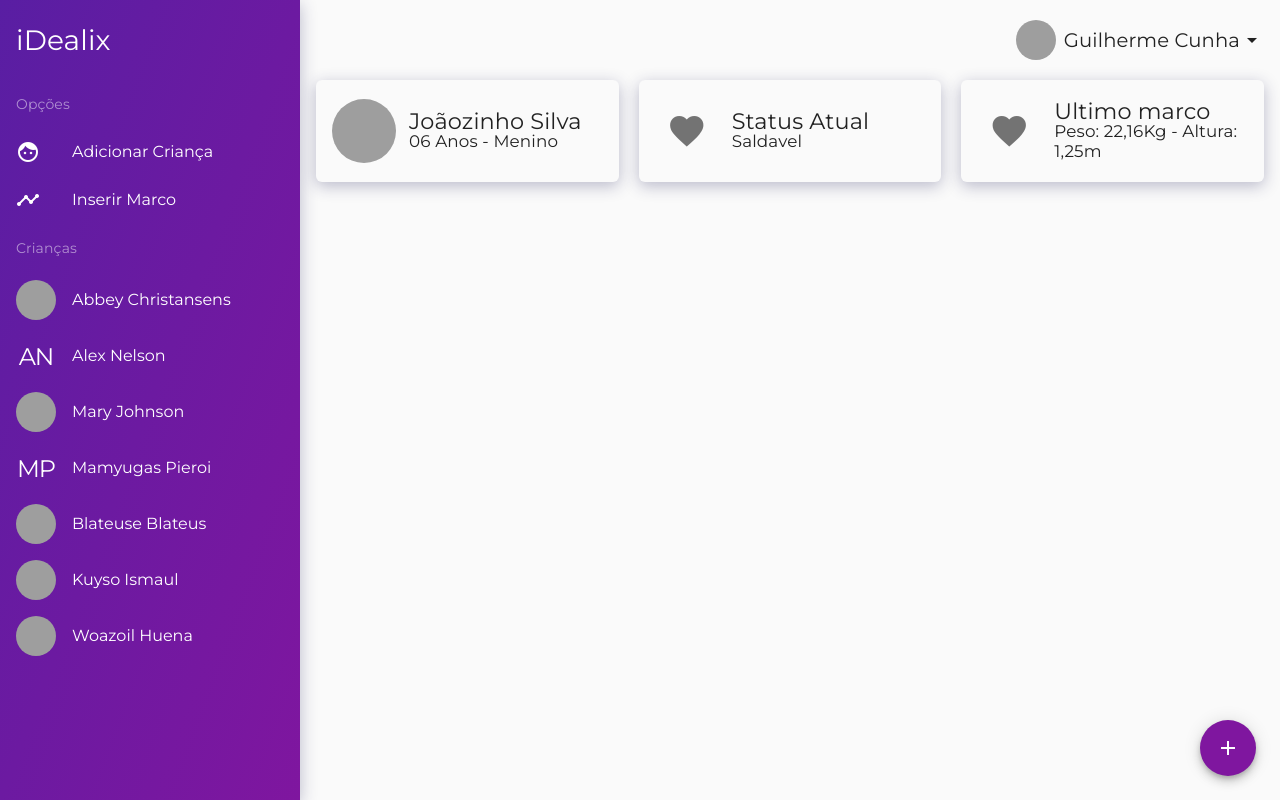
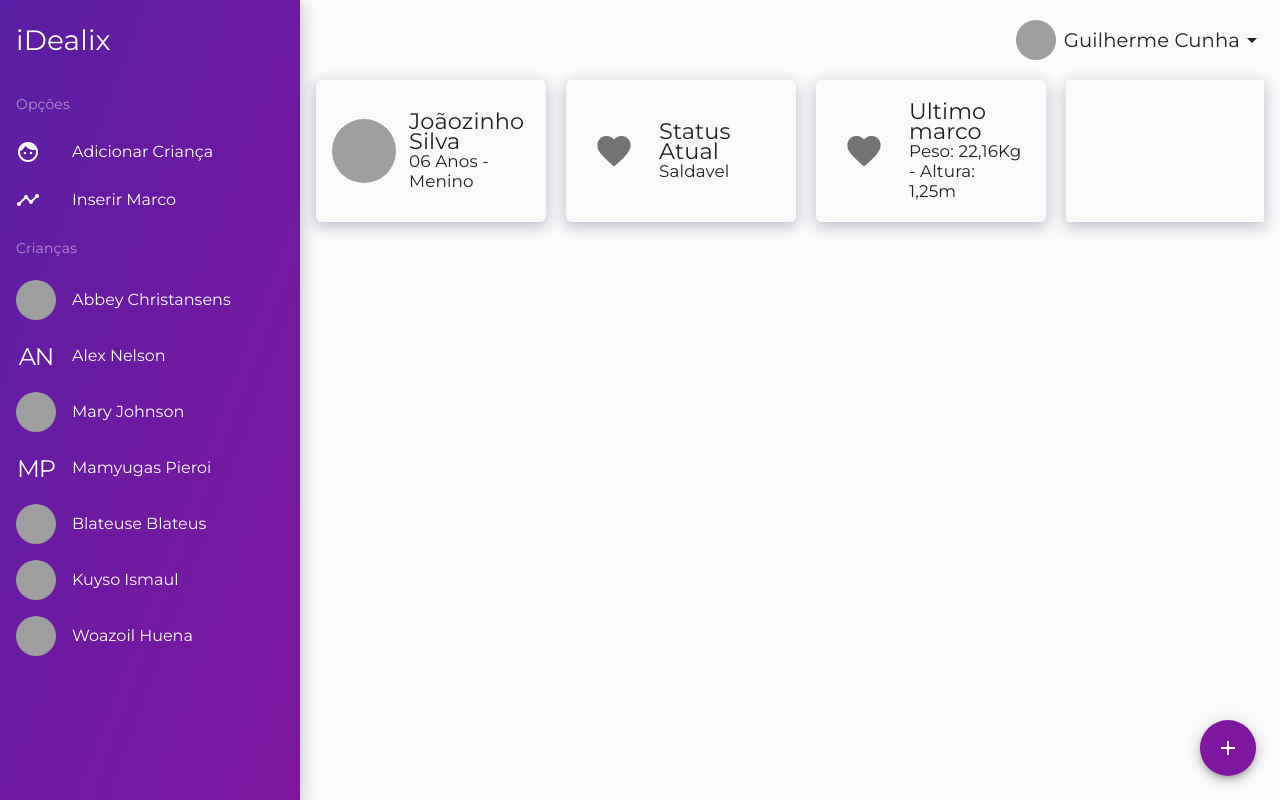
Before and after one commit to BilacDev/Idealix-Web, a Vue app: page /#/dashboard/1 in a window 1280 px wide. Built offline with nearby package versions, Linux system fonts and the light colour scheme; grey boxes are pictures that could not be loaded.

Commit message:
Inicia criação de card de historico

```diff
--- a/src/views/partials/Dashboard.vue
+++ b/src/views/partials/Dashboard.vue
@@ -20,6 +20,9 @@
         <span>Ultimo marco</span>
         <span>Peso: 22,16Kg - Altura: 1,25m</span>
       </div>
+    </md-card>
+    <md-card class="dashboard-view__chart-card elevation">
+
     </md-card>
   </div>
 </template>
@@ -71,9 +74,13 @@ export default {
       font-size: 1.2em;
       &:first-of-type {
         font-size: 1.6em;
-
       }
     }
   }
+  &__chart-card {
+    display: flex;
+    flex: 1;
+    width: 100%
+  }
 }
 </style>
```
